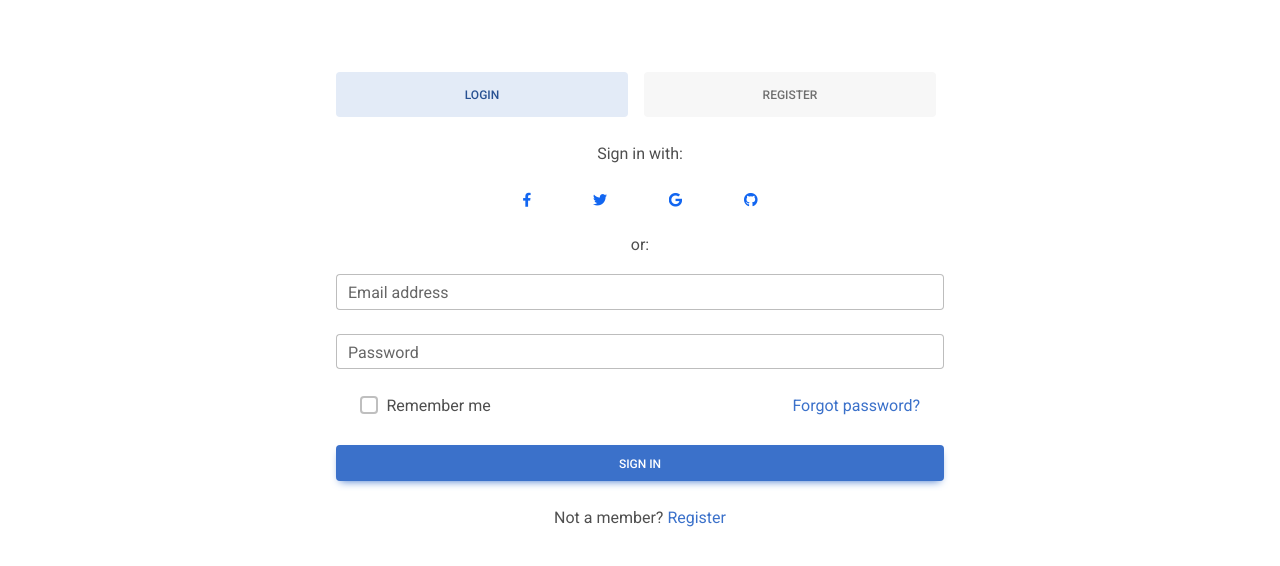
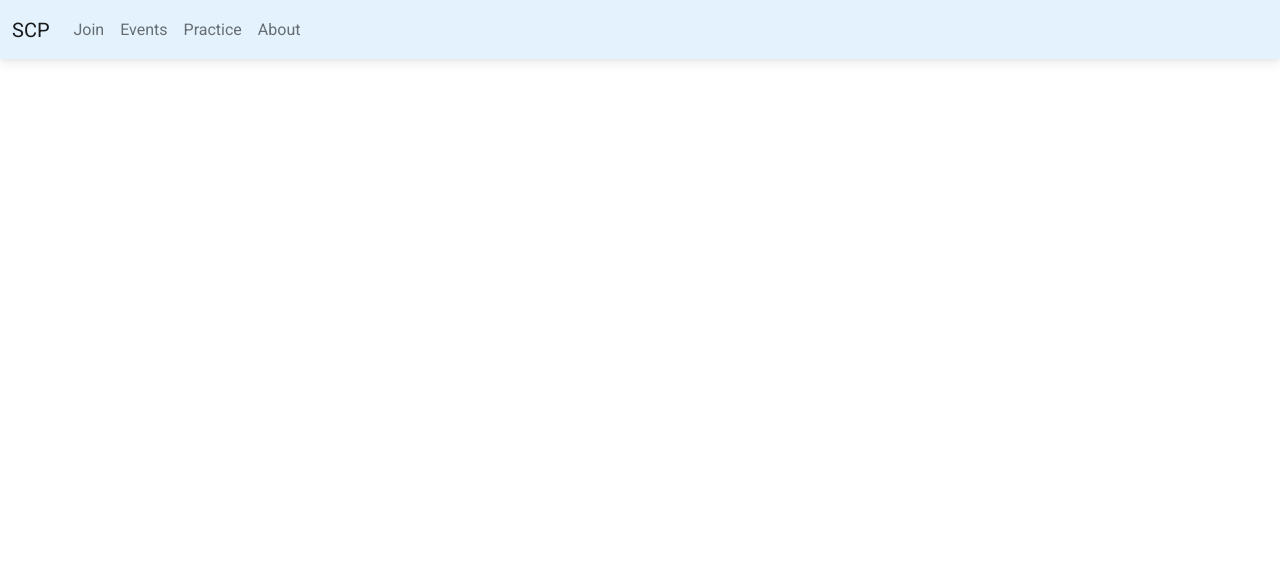
Before and after one commit to Aslanbayli/SCP-Website-v1, a React (Create React App) app in the folder frontend/: page / in a window 1280 px wide. Shown: the top 566 px of the page. Built offline with nearby package versions, Linux system fonts and the light colour scheme.

Commit message:
added landing,signin,signup

```diff
--- a/frontend/package.json
+++ b/frontend/package.json
@@ -6,11 +6,12 @@
     "mdb-react-ui-kit": "5.0.0",
     "react": "^18.2.0",
     "react-dom": "^18.2.0",
+    "react-router-dom": "^6.4.4",
     "react-scripts": "^2.1.3",
     "web-vitals": "^2.1.4"
   },
   "scripts": {
-    "start": "react-scripts start",
+    "start": "react-scripts --openssl-legacy-provider start",
     "build": "react-scripts build",
     "test": "react-scripts test",
     "eject": "react-scripts eject"
--- a/frontend/src/App.js
+++ b/frontend/src/App.js
@@ -1,11 +1,28 @@
 import React from 'react';
-import Auth from './Auth';
+import Signin from './signin';
+import Landing from './landing';
 import './index.css';
+import Signup from './signup';
+
+import {BrowserRouter as Router, Route, Routes} from "react-router-dom";
+
+// function App() {
+//   return (
+//     <Landing/>
+//   );
+// }
 
 function App() {
   return (
-    <Auth/>
+    <Router>
+      <Routes>
+        <Route exact path="/sign-in" element={<Signin/>} />
+        <Route exact path="/" element={<Landing/>} />
+        <Route exact path="/sign-up" element={<Signup/>} />
+      </Routes>
+    </Router>
   );
 }
 
+
 export default App;
--- /dev/null
+++ b/frontend/src/landing.js
@@ -0,0 +1,56 @@
+import React, { useState } from 'react';
+import {
+  MDBNavbar,
+  MDBContainer,
+  MDBIcon,
+  MDBNavbarNav,
+  MDBNavbarItem,
+  MDBNavbarLink,
+  MDBNavbarToggler,
+  MDBNavbarBrand,
+  MDBCollapse
+} from 'mdb-react-ui-kit';
+
+export default function App() {
+  const [showNavColor, setShowNavColor] = useState(false);
+  const [showNavColorSecond, setShowNavColorSecond] = useState(false);
+  const [showNavColorThird, setShowNavColorThird] = useState(false);
+
+  return (
+    <>
+      <MDBNavbar expand='lg' light style={{ backgroundColor: '#e3f2fd' }}>
+        <MDBContainer fluid>
+          <MDBNavbarBrand href='#'>SCP</MDBNavbarBrand>
+          <MDBNavbarToggler
+            type='button'
+            data-target='#navbarColor02'
+            aria-controls='navbarColor02'
+            aria-expanded='false'
+            aria-label='Toggle navigation'
+            onClick={() => setShowNavColorThird(!showNavColorThird)}
+          >
+            <MDBIcon icon='bars' fas />
+          </MDBNavbarToggler>
+          <MDBCollapse show={showNavColorThird} navbar>
+            <MDBNavbarNav className='me-auto mb-2 mb-lg-0'>
+              <MDBNavbarItem className='active'>
+                <MDBNavbarLink aria-current='page' href='#'>
+                  Join
+                </MDBNavbarLink>
+              </MDBNavbarItem>
+              <MDBNavbarItem>
+                <MDBNavbarLink href='#'>Events</MDBNavbarLink>
+              </MDBNavbarItem>
+              <MDBNavbarItem>
+                <MDBNavbarLink href='#'>Practice</MDBNavbarLink>
+              </MDBNavbarItem>
+              <MDBNavbarItem>
+                <MDBNavbarLink href='#'>About</MDBNavbarLink>
+              </MDBNavbarItem>
+            </MDBNavbarNav>
+          </MDBCollapse>
+        </MDBContainer>
+      </MDBNavbar>
+    </>
+  );
+}
--- a/frontend/src/Auth.js
+++ b/frontend/src/signin.js
@@ -35,7 +35,7 @@ function Auth() {
           </MDBTabsLink>
         </MDBTabsItem>
         <MDBTabsItem>
-          <MDBTabsLink onClick={() => handleJustifyClick('tab2')} active={justifyActive === 'tab2'}>
+          <MDBTabsLink href="/sign-up">
             Register
           </MDBTabsLink>
         </MDBTabsItem>
@@ -82,45 +82,6 @@ function Auth() {
 
         </MDBTabsPane>
 
-        <MDBTabsPane show={justifyActive === 'tab2'}>
-
-          <div className="text-center mb-3">
-            <p>Sign un with:</p>
-
-            <div className='d-flex justify-content-between mx-auto' style={{width: '40%'}}>
-              <MDBBtn tag='a' color='none' className='m-1' style={{ color: '#1266f1' }}>
-                <MDBIcon fab icon='facebook-f' size="sm"/>
-              </MDBBtn>
-
-              <MDBBtn tag='a' color='none' className='m-1' style={{ color: '#1266f1' }}>
-                <MDBIcon fab icon='twitter' size="sm"/>
-              </MDBBtn>
-
-              <MDBBtn tag='a' color='none' className='m-1' style={{ color: '#1266f1' }}>
-                <MDBIcon fab icon='google' size="sm"/>
-              </MDBBtn>
-
-              <MDBBtn tag='a' color='none' className='m-1' style={{ color: '#1266f1' }}>
-                <MDBIcon fab icon='github' size="sm"/>
-              </MDBBtn>
-            </div>
-
-            <p className="text-center mt-3">or:</p>
-          </div>
-
-          <MDBInput wrapperClass='mb-4' label='Name' id='form1' type='text'/>
-          <MDBInput wrapperClass='mb-4' label='Username' id='form1' type='text'/>
-          <MDBInput wrapperClass='mb-4' label='Email' id='form1' type='email'/>
-          <MDBInput wrapperClass='mb-4' label='Password' id='form1' type='password'/>
-
-          <div className='d-flex justify-content-center mb-4'>
-            <MDBCheckbox name='flexCheck' id='flexCheckDefault' label='I have read and agree to the terms' />
-          </div>
-
-          <MDBBtn className="mb-4 w-100">Sign up</MDBBtn>
-
-        </MDBTabsPane>
-
       </MDBTabsContent>
 
     </MDBContainer>
--- /dev/null
+++ b/frontend/src/signup.js
@@ -0,0 +1,91 @@
+import React, { useState } from 'react';
+import {
+  MDBContainer,
+  MDBTabs,
+  MDBTabsItem,
+  MDBTabsLink,
+  MDBTabsContent,
+  MDBTabsPane,
+  MDBBtn,
+  MDBIcon,
+  MDBInput,
+  MDBCheckbox
+}
+from 'mdb-react-ui-kit';
+
+function Auth() {
+
+  const [justifyActive, setJustifyActive] = useState('tab2');;
+
+  const handleJustifyClick = (value) => {
+    if (value === justifyActive) {
+      return;
+    }
+
+    setJustifyActive(value);
+  };
+
+  return (
+    <MDBContainer className="p-3 my-5 d-flex flex-column w-50">
+
+      <MDBTabs pills justify className='mb-3 d-flex flex-row justify-content-between'>
+        <MDBTabsItem>
+          <MDBTabsLink href="/sign-in">
+            Login
+          </MDBTabsLink>
+        </MDBTabsItem>
+        <MDBTabsItem>
+          <MDBTabsLink onClick={() => handleJustifyClick('tab2')} active={justifyActive === 'tab2'}>
+            Register
+          </MDBTabsLink>
+        </MDBTabsItem>
+      </MDBTabs>
+
+      <MDBTabsContent>
+
+        <MDBTabsPane show={justifyActive === 'tab2'}>
+
+          <div className="text-center mb-3">
+            <p>Sign up with:</p>
+
+            <div className='d-flex justify-content-between mx-auto' style={{width: '40%'}}>
+              <MDBBtn tag='a' color='none' className='m-1' style={{ color: '#1266f1' }}>
+                <MDBIcon fab icon='facebook-f' size="sm"/>
+              </MDBBtn>
+
+              <MDBBtn tag='a' color='none' className='m-1' style={{ color: '#1266f1' }}>
+                <MDBIcon fab icon='twitter' size="sm"/>
+              </MDBBtn>
+
+              <MDBBtn tag='a' color='none' className='m-1' style={{ color: '#1266f1' }}>
+                <MDBIcon fab icon='google' size="sm"/>
+              </MDBBtn>
+
+              <MDBBtn tag='a' color='none' className='m-1' style={{ color: '#1266f1' }}>
+                <MDBIcon fab icon='github' size="sm"/>
+              </MDBBtn>
+            </div>
+
+            <p className="text-center mt-3">or:</p>
+          </div>
+
+          <MDBInput wrapperClass='mb-4' label='Name' id='form1' type='text'/>
+          <MDBInput wrapperClass='mb-4' label='Username' id='form1' type='text'/>
+          <MDBInput wrapperClass='mb-4' label='Email' id='form1' type='email'/>
+          <MDBInput wrapperClass='mb-4' label='Password' id='form1' type='password'/>
+
+          <div className='d-flex justify-content-center mb-4'>
+            <MDBCheckbox name='flexCheck' id='flexCheckDefault' label='I have read and agree to the terms' />
+          </div>
+
+          <MDBBtn className="mb-4 w-100">Sign up</MDBBtn>
+
+        </MDBTabsPane>
+
+      </MDBTabsContent>
+
+    </MDBContainer>
+  );
+}
+
+export default Auth;
```
Also changed, not shown: 1 other file (tests, documents, lock files or other folders).
